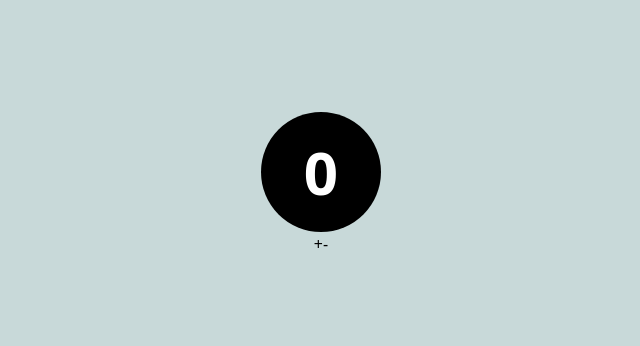
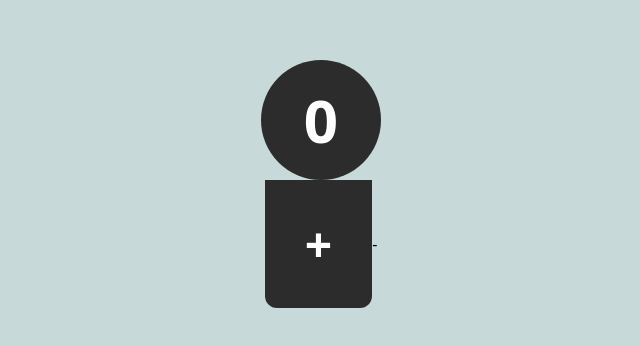
Before and after one commit to Armin-Fullstack/Counter, a React (Vite) app: page / in a window 1280 px wide. Shown: the part 216-562 px from the top of the page, without its empty margins (319-959 px from the left). Built offline with nearby package versions, Linux system fonts and the light colour scheme.

Commit message:
Created the increaseButton component

```diff
--- a/src/components/Counter.jsx
+++ b/src/components/Counter.jsx
@@ -1,3 +1,4 @@
+import IncreaseButton from "./IncreaseButton"
 
 const Counter = () => {
     return (
@@ -6,9 +7,9 @@ const Counter = () => {
         <div className="flex flex-col justify-center items-center">
 
             <div className="flex justify-center items-center rounded-full text-6xl text-white font-bold
-             w-[120px] h-[120px] bg-black">0</div>
+             w-[120px] h-[120px] bg-[#2c2c2c]">0</div>
             <div className="flex">
-                <button>+</button>
+                <IncreaseButton/>
                 <button>-</button>
             </div>
         </div>
--- /dev/null
+++ b/src/components/IncreaseButton.jsx
@@ -0,0 +1,11 @@
+
+const IncreaseButton = () => {
+    return (
+
+       <button className="text-white bg-[#2c2c2c]
+       text-5xl rounded-b-xl p-10 font-bold">+</button>
+
+    )
+}
+
+export default IncreaseButton;
```
